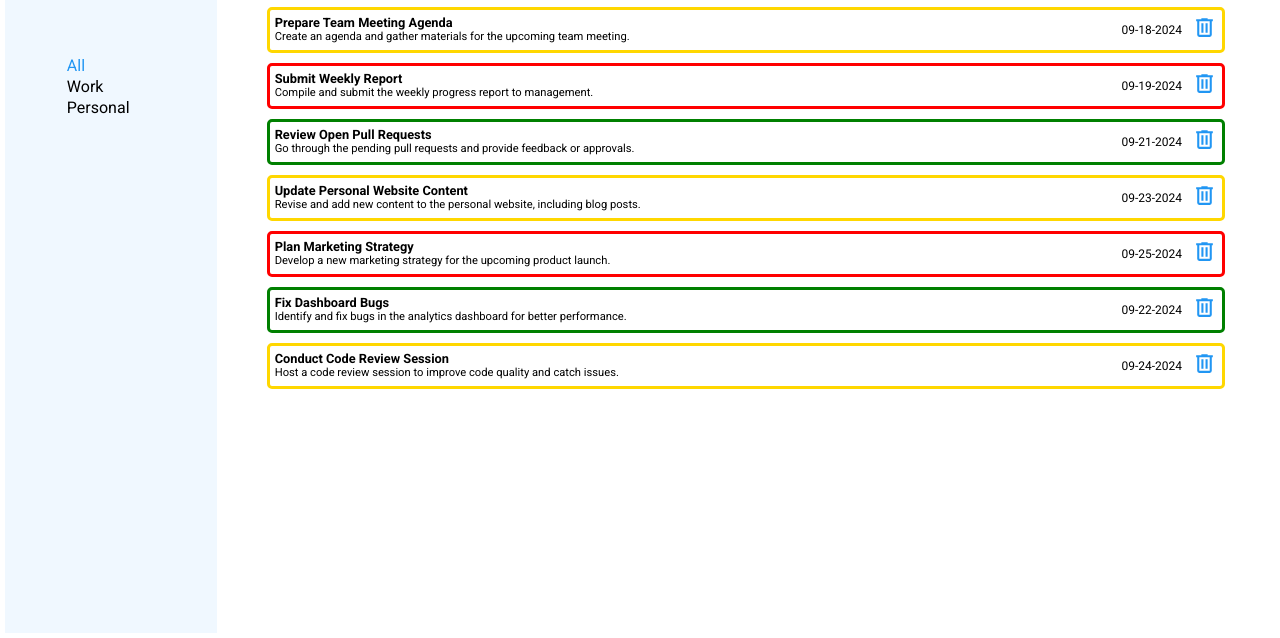
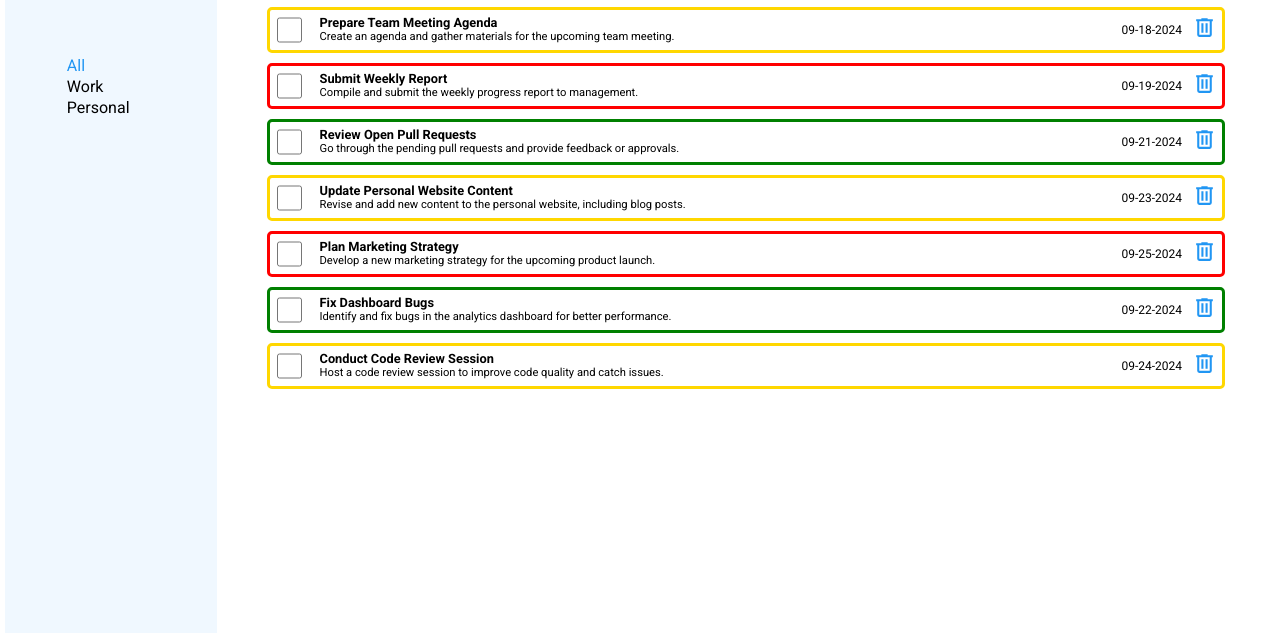
Before and after one commit to rewthex/todo-list, a website built with webpack: page src/template.html in a window 1280 px wide. Shown: the part 162-800 px from the top of the page. Built offline with nearby package versions, Linux system fonts and the light colour scheme.

Commit message:
Project complete

```diff
--- a/src/components/AddTask/AddTask.style.css
+++ b/src/components/AddTask/AddTask.style.css
@@ -13,11 +13,11 @@
 }
 
 .task-form {
-    height: 100%;
     display: flex;
-    gap: 10px;
     flex-direction: column;
     justify-content: space-between;
+    height: 100%;
+    gap: 10px;
 }
 
 .form-group {
--- a/src/components/Sidebar/Sidebar.style.css
+++ b/src/components/Sidebar/Sidebar.style.css
@@ -26,11 +26,6 @@ button {
     color: #2196f3
 }
 
-.time {
-    display: flex;
-    flex-direction: column;
-}
-
 .categories {
     display: flex;
     flex-direction: column;
--- a/src/components/Tasks/Tasks.js
+++ b/src/components/Tasks/Tasks.js
@@ -26,6 +26,10 @@ function renderTasks(tasks = convertLocalStorageToObject(localStorage)) {
 		taskItem
 			.querySelector('.delete')
 			.addEventListener('click', handleDeleteTask);
+		taskItem
+			.querySelector('.complete-task')
+			.addEventListener('click', handleDeleteTask);
+
 		taskContainer.appendChild(taskItem);
 	});
 
@@ -41,7 +45,6 @@ function handleCategoryChange(e) {
 	if (filter === 'All') {
 		return renderTasks();
 	}
-
 	const filteredTasks = filterTasksByCategory(filter);
 	renderTasks(filteredTasks);
 }
--- a/src/components/Tasks/Tasks.style.css
+++ b/src/components/Tasks/Tasks.style.css
@@ -8,11 +8,17 @@
 .task {
     display: grid;
     grid-template-rows: 1fr 1fr;
-    grid-template-columns: 3fr 1fr;
-    grid-template-areas: 'task-title       date-and-utils'
-                         'task-description date-and-utils';
+    grid-template-columns: 0.2fr 3fr 1fr;
+    grid-template-areas: 'complete-task task-title       date-and-utils'
+                         'complete-task task-description date-and-utils';
     border-radius: 5px;
     padding: 5px;
+}
+
+.complete-task {
+    max-width: 25px;
+    margin: 2px;
+    grid-area: complete-task;
 }
 
 .task-title {
--- a/src/utils/helpers.js
+++ b/src/utils/helpers.js
@@ -10,20 +10,25 @@ export function createElement(type, className, innerText = '') {
 export function createTask(index, task) {
 	const { title, description, dueDate, priority } = task;
 	const taskDiv = createElement('div', 'task');
+	taskDiv.dataset.taskIndex = index;
 	taskDiv.classList.add(`task-${index}`);
 	taskDiv.classList.add(`${priority.toLowerCase()}-priority`)
+
+	const completeCheckbox = createElement('input', 'complete-task')
+	completeCheckbox.type = "checkbox"
+	completeCheckbox.dataset.taskIndex = index;
 
 	const taskTitle = createElement('h2', 'task-title', title);
 	const taskDescription = createElement('p', 'task-description', description);
 	const dueDateAndDeleteDiv = createElement('div', 'date-and-utils');
 	const taskDueDate = createElement('p', 'due-date', dueDate);
 	const trashIconDiv = createElement('div', 'delete');
+	trashIconDiv.innerHTML += trashIcon;
 	trashIconDiv.dataset.taskIndex = index;
-	trashIconDiv.innerHTML += trashIcon;
 
 	dueDateAndDeleteDiv.append(taskDueDate, trashIconDiv);
 
-	taskDiv.append(taskTitle, taskDescription, dueDateAndDeleteDiv);
+	taskDiv.append(completeCheckbox, taskTitle, taskDescription, dueDateAndDeleteDiv);
 
 	return taskDiv;
 }
@@ -65,7 +70,3 @@ export function filterTasksByCategory(category) {
 
 	return filteredTasks;
 }
-
-export function filterTasksByTime() {
-	return;
-}
```
